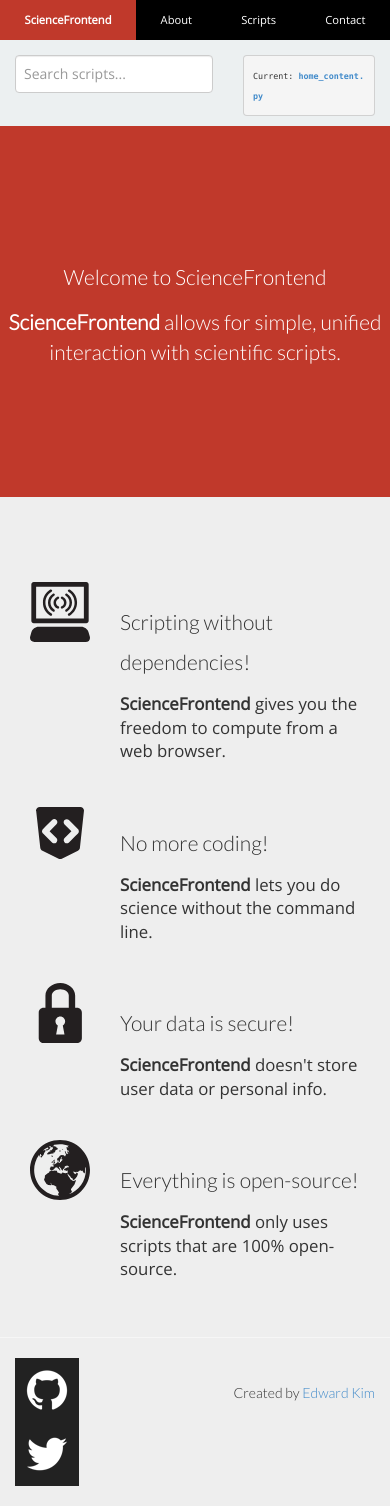
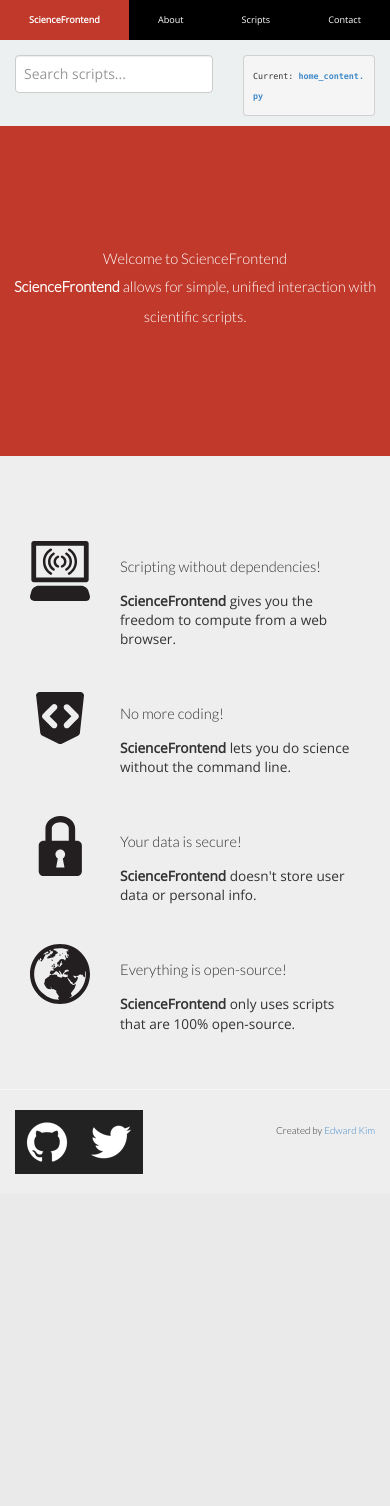
Before and after one commit to eddotman/science-frontend, a Django app: page / in a window 390 px wide. After the commit the page ends 1174 px from the top, so only its background shows below. Run offline with Django 3.2, Linux system fonts and the light colour scheme; some libraries are stand-ins or nearby versions.

Commit message:
fixed some more CSS

```diff
--- a/sciencefrontend/static/css/styles.css
+++ b/sciencefrontend/static/css/styles.css
@@ -6,8 +6,8 @@ html, body, p {font-family:"Open Sans", "arial"; font-weight:300;}
 h1, h2, h3 {font-family: "Lato"; font-weight:300;}
 
 @media (min-width: 1px) and (max-width: 320px) {
-	p, li, input {font-size:60%;}
-	h1, h2, h3 {font-size: 80%;}
+	p, li, input {font-size:50%;}
+	h1, h2, h3 {font-size: 60%; margin: 2px 0;}
 	pre {font-size:40%;}
 
 	.hugepad {padding: 80px 0;}
@@ -15,8 +15,8 @@ h1, h2, h3 {font-family: "Lato"; font-weight:300;}
 }
 
 @media (min-width: 321px) and (max-width: 600px) {
-	p, li, input {font-size:80%;}
-	h1, h2, h3 {font-size: 100%;}
+	p, li, input {font-size:65%;}
+	h1, h2, h3 {font-size: 70%;margin: 5px 0;}
 	pre {font-size:60%;}
 
 	.hugepad {padding: 120px 0;}
--- a/sciencefrontend/templates/base.html
+++ b/sciencefrontend/templates/base.html
@@ -47,12 +47,12 @@
 
 		<div class="footer">
 			<div class="row">
-				<div class="col-small-span-4">
-					<a href="https://github.com/eddotman/science-frontend"><img style="background:#222222" src="{{STATIC_URL}}img/github.png"></a>
-					<a href="https://twitter.com/eddotman"><img style="background:#222222" src="{{STATIC_URL}}img/twitter.png"></a>
+				<div class="col-small-span-6">
+					<a href="https://github.com/eddotman/science-frontend"><img style="background:#222222;float:left" src="{{STATIC_URL}}img/github.png"></a>
+					<a href="https://twitter.com/eddotman"><img style="background:#222222;float:left" src="{{STATIC_URL}}img/twitter.png"></a>
 				</div>
 
-				<div class="col-small-span-8">
+				<div class="col-small-span-6">
 					<h3 class="pull-right">Created by <a href="http://www.edwardkim.name">Edward Kim</a></h3>
 				</div>
 			</div>
```
